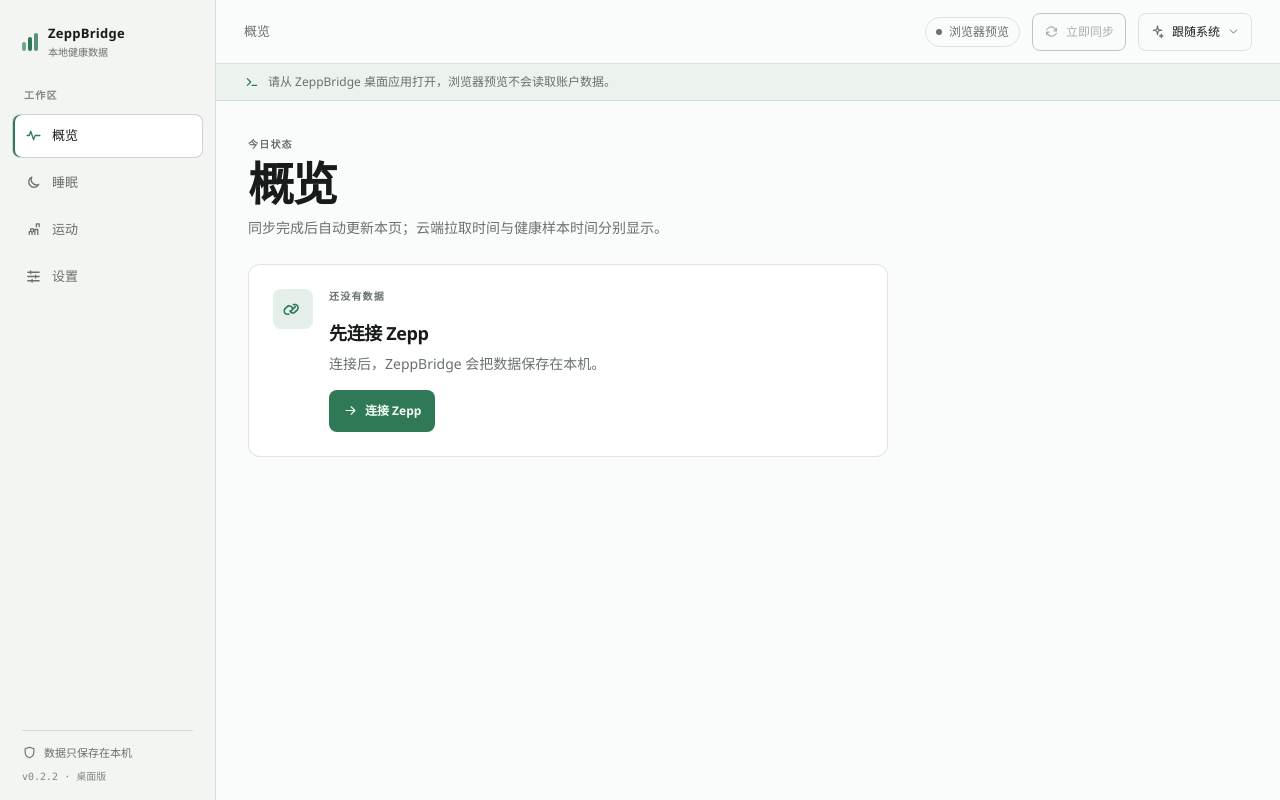
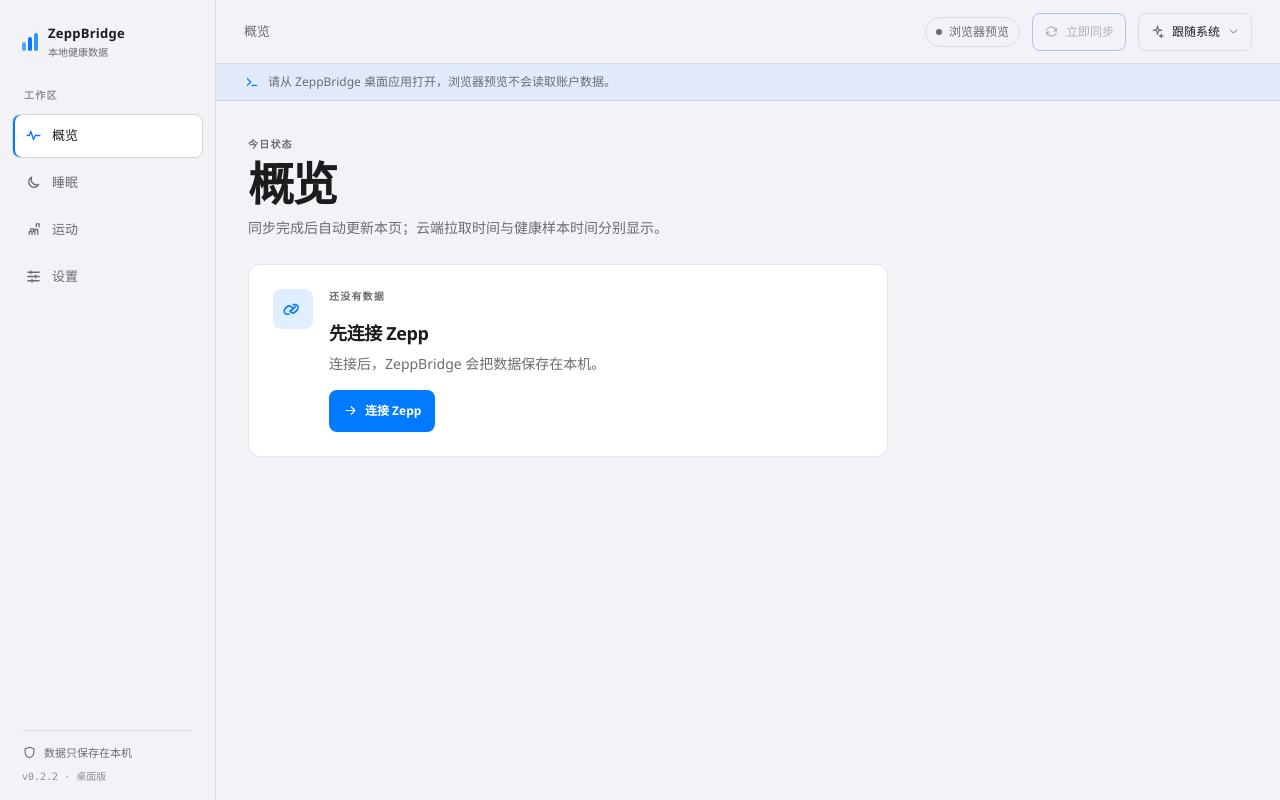
Before and after one commit to george-petrakis/ZeppBridge, a Vue app: page / in a window 1280 px wide. Built offline with nearby package versions, Linux system fonts and the light colour scheme.

Commit message:
T01: rewrite design tokens to Apple Health style

```diff
--- a/src/App.vue
+++ b/src/App.vue
@@ -235,21 +235,24 @@
 <style>
 :root {
   color-scheme: dark;
-  --bg: #0b0d0e;
-  --canvas: #111416;
-  --surface: #171a1d;
-  --surface-raised: #1c2023;
-  --ink: #f4f7f5;
-  --muted: #949b98;
-  --subtle: #6f7773;
-  --line: rgba(255, 255, 255, 0.09);
-  --line-strong: rgba(255, 255, 255, 0.16);
-  --accent: #63ad84;
-  --accent-strong: #8bc6a1;
-  --accent-ink: #09120d;
-  --danger: #d48282;
-  --warning: #d6aa6e;
-  --focus: #9ed6b7;
+  --bg: #000000;
+  --canvas: #1c1c1e;
+  --surface: #2c2c2e;
+  --surface-raised: #3a3a3c;
+  --ink: #ffffff;
+  --muted: #98989d;
+  --subtle: #636366;
+  --line: rgba(255, 255, 255, 0.12);
+  --line-strong: rgba(255, 255, 255, 0.2);
+  --accent: #0A84FF;
+  --accent-strong: #409CFF;
+  --accent-ink: #000000;
+  --heart: #FF453A;
+  --sleep: #5E5CE6;
+  --activity: #FF9F0A;
+  --danger: #FF453A;
+  --warning: #FFD60A;
+  --focus: #0A84FF;
   --font-sans: 'Segoe UI Variable', 'Segoe UI', Geist, system-ui, -apple-system, sans-serif;
   --font-mono: 'Cascadia Code', 'SFMono-Regular', Consolas, monospace;
   --space-1: 4px;
@@ -267,41 +270,47 @@
 @media (prefers-color-scheme: light) {
   :root:not([data-theme]) {
     color-scheme: light;
-    --bg: #f2f5f2;
-    --canvas: #fafcfb;
+    --bg: #f2f2f7;
+    --canvas: #f2f2f7;
     --surface: #ffffff;
-    --surface-raised: #f6f9f7;
-    --ink: #171b19;
-    --muted: #68716c;
-    --subtle: #7d8681;
-    --line: rgba(23, 27, 25, 0.12);
-    --line-strong: rgba(23, 27, 25, 0.2);
-    --accent: #2f7956;
-    --accent-strong: #235d43;
-    --accent-ink: #f3fbf6;
-    --danger: #b55353;
-    --warning: #926a2e;
-    --focus: #2f7956;
+    --surface-raised: #f6f6fa;
+    --ink: #1c1c1e;
+    --muted: #6c6c70;
+    --subtle: #8e8e93;
+    --line: rgba(28, 28, 30, 0.1);
+    --line-strong: rgba(28, 28, 30, 0.18);
+    --accent: #007AFF;
+    --accent-strong: #0051D5;
+    --accent-ink: #ffffff;
+    --heart: #FF3B30;
+    --sleep: #5E5CE6;
+    --activity: #FF9500;
+    --danger: #FF3B30;
+    --warning: #FF9500;
+    --focus: #007AFF;
   }
 }
 
 :root[data-theme='light'] {
   color-scheme: light;
-  --bg: #f2f5f2;
-  --canvas: #fafcfb;
+  --bg: #f2f2f7;
+  --canvas: #f2f2f7;
   --surface: #ffffff;
-  --surface-raised: #f6f9f7;
-  --ink: #171b19;
-  --muted: #68716c;
-  --subtle: #7d8681;
-  --line: rgba(23, 27, 25, 0.12);
-  --line-strong: rgba(23, 27, 25, 0.2);
-  --accent: #2f7956;
-  --accent-strong: #235d43;
-  --accent-ink: #f3fbf6;
-  --danger: #b55353;
-  --warning: #926a2e;
-  --focus: #2f7956;
+  --surface-raised: #f6f6fa;
+  --ink: #1c1c1e;
+  --muted: #6c6c70;
+  --subtle: #8e8e93;
+  --line: rgba(28, 28, 30, 0.1);
+  --line-strong: rgba(28, 28, 30, 0.18);
+  --accent: #007AFF;
+  --accent-strong: #0051D5;
+  --accent-ink: #ffffff;
+  --heart: #FF3B30;
+  --sleep: #5E5CE6;
+  --activity: #FF9500;
+  --danger: #FF3B30;
+  --warning: #FF9500;
+  --focus: #007AFF;
 }
 
 * { box-sizing: border-box; }
```
